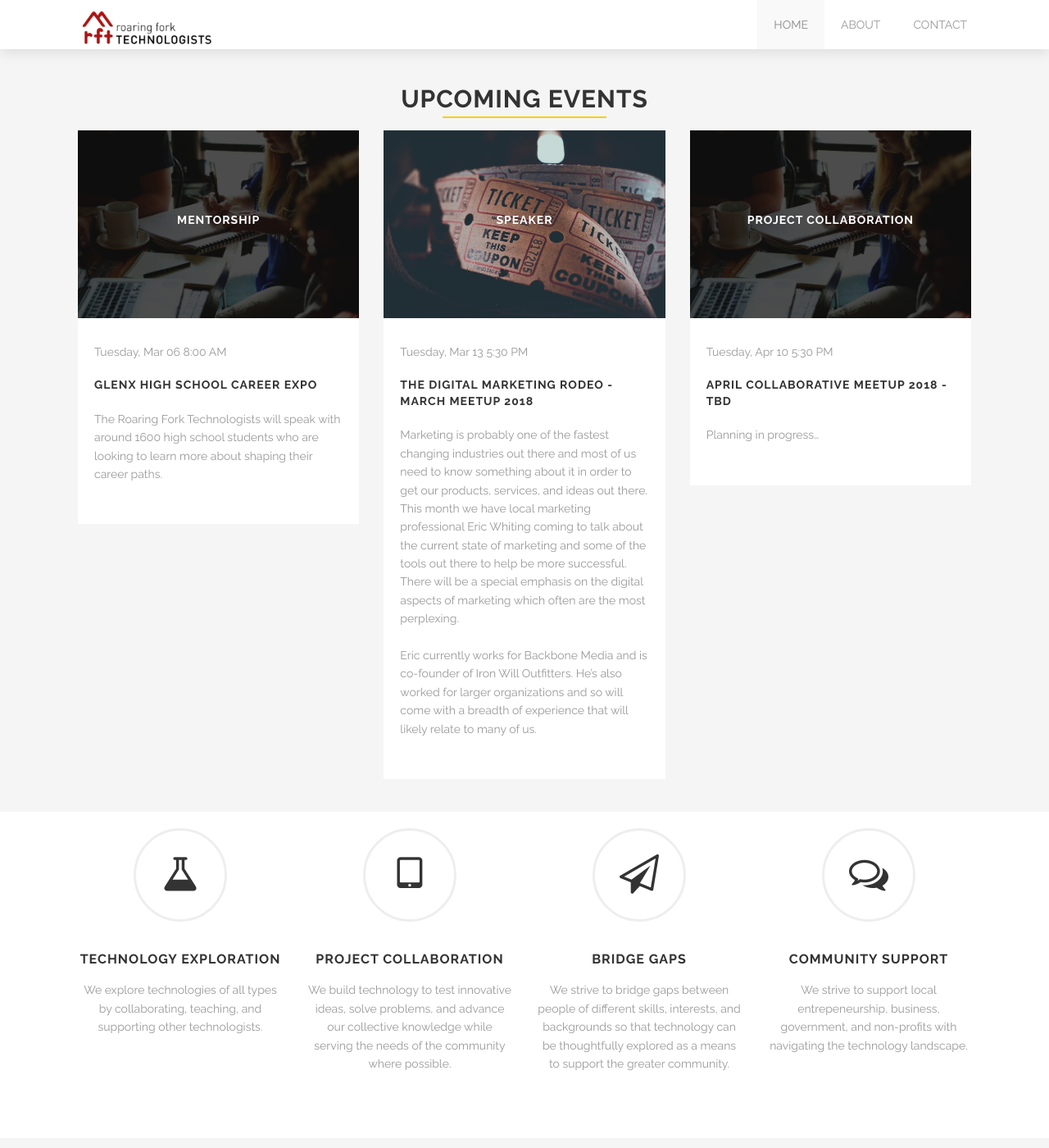
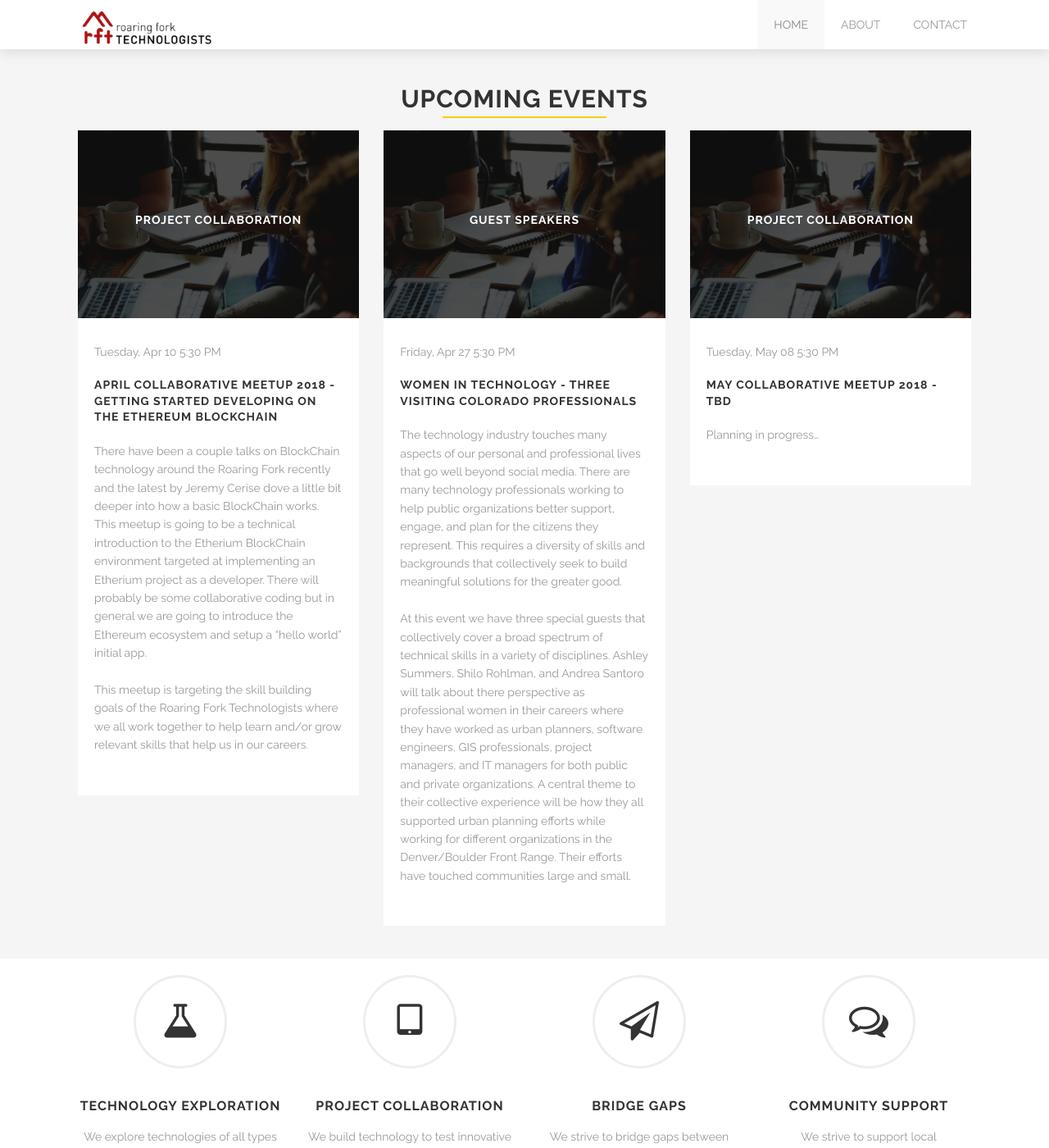
Before and after one commit to COWestSlopeTech/westslopetech, a Jekyll site: the page built from index.html, in a window 1280 px wide and 1400 px high, scrolled down 730 px. Shown: the whole window at 82% size. Built offline with Jekyll 4.4.1, drawn with Linux system fonts in a browser that asks for light colours.

Commit message:
updated events

```diff
--- a/_data/events.yml
+++ b/_data/events.yml
@@ -19,32 +19,41 @@
 #     [Carbondale Rotary](http://www.rotarycarbondale.org/) and [GlenX](https://glenx.space/).
 #     [Map](https://tinyurl.com/ycbzhhl7)
 
-- title: GlenX High School Career Expo
-  type: Mentorship
-  date: 2018-03-06
-  start: 8:00 AM
-  end: 1:00 PM
-  image: images/team-work.jpg
-  url: http://glenxcareerexpo.com/
-  description: The Roaring Fork Technologists will speak with around 1600 high school students who are looking to learn more about shaping their career paths.
+# - title: GlenX High School Career Expo
+#   type: Mentorship
+#   date: 2018-03-06
+#   start: 8:00 AM
+#   end: 1:00 PM
+#   image: images/team-work.jpg
+#   url: http://glenxcareerexpo.com/
+#   description: The Roaring Fork Technologists will speak with around 1600 high school students who are looking to learn more about shaping their career paths.
+#
+# - title: The Digital Marketing Rodeo - March Meetup 2018
+#   type: Speaker
+#   date: 2018-03-13
+#   start: 5:30 PM
+#   end: 7:30 PM
+#   image: images/admission-2974645_1280.jpg
+#   url: https://www.facebook.com/events/164470120871985/
+#   description: Marketing is probably one of the fastest changing industries out there and most of us need to know something about it in order to get our products, services, and ideas out there. This month we have local marketing professional Eric Whiting coming to talk about the current state of marketing and some of the tools out there to help be more successful. There will be a special emphasis on the digital aspects of marketing which often are the most perplexing. <br><br> Eric currently works for Backbone Media and is co-founder of Iron Will Outfitters. He's also worked for larger organizations and so will come with a breadth of experience that will likely relate to many of us.
 
-- title: The Digital Marketing Rodeo - March Meetup 2018
-  type: Speaker
-  date: 2018-03-13
-  start: 5:30 PM
-  end: 7:30 PM
-  image: images/admission-2974645_1280.jpg
-  url: https://www.facebook.com/events/164470120871985/
-  description: Marketing is probably one of the fastest changing industries out there and most of us need to know something about it in order to get our products, services, and ideas out there. This month we have local marketing professional Eric Whiting coming to talk about the current state of marketing and some of the tools out there to help be more successful. There will be a special emphasis on the digital aspects of marketing which often are the most perplexing. <br><br> Eric currently works for Backbone Media and is co-founder of Iron Will Outfitters. He's also worked for larger organizations and so will come with a breadth of experience that will likely relate to many of us.
-
-- title: April Collaborative Meetup 2018 - TBD
+- title: April Collaborative Meetup 2018 - Getting Started Developing On The Ethereum Blockchain
   type: Project Collaboration
   date: 2018-04-10
   start: 5:30 PM
-  end: 7:30 PM
+  end: 7:00 PM
+  image: images/team-work.jpg
+  url: https://www.facebook.com/events/181581769298755/
+  description: There have been a couple talks on BlockChain technology around the Roaring Fork recently and the latest by Jeremy Cerise dove a little bit deeper into how a basic BlockChain works. This meetup is going to be a technical introduction to the Etherium BlockChain environment targeted at implementing an Etherium project as a developer. There will probably be some collaborative coding but in general we are going to introduce the Ethereum ecosystem and setup a "hello world" initial app.<br><br>This meetup is targeting the skill building goals of the Roaring Fork Technologists where we all work together to help learn and/or grow relevant skills that help us in our careers.
+
+- title: Women In Technology - Three Visiting Colorado Professionals
+  type: Guest Speakers
+  date: 2018-04-27
+  start: 5:30 PM
+  end: 7:00 PM
   image: images/team-work.jpg
   url: #
-  description: Planning in progress...
+  description: The technology industry touches many aspects of our personal and professional lives that go well beyond social media. There are many technology professionals working to help public organizations better support, engage, and plan for the citizens they represent. This requires a diversity of skills and backgrounds that collectively seek to build meaningful solutions for the greater good. <br><br> At this event we have three special guests that collectively cover a broad spectrum of technical skills in a variety of disciplines. Ashley Summers, Shilo Rohlman, and Andrea Santoro will talk about there perspective as professional women in their careers where they have worked as urban planners, software engineers, GIS professionals, project managers, and IT managers for both public and private organizations. A central theme to their collective experience will be how they all supported urban planning efforts while working for different organizations in the Denver/Boulder Front Range.  Their efforts have touched communities large and small.
 
 - title: May Collaborative Meetup 2018 - TBD
   type: Project Collaboration
```
